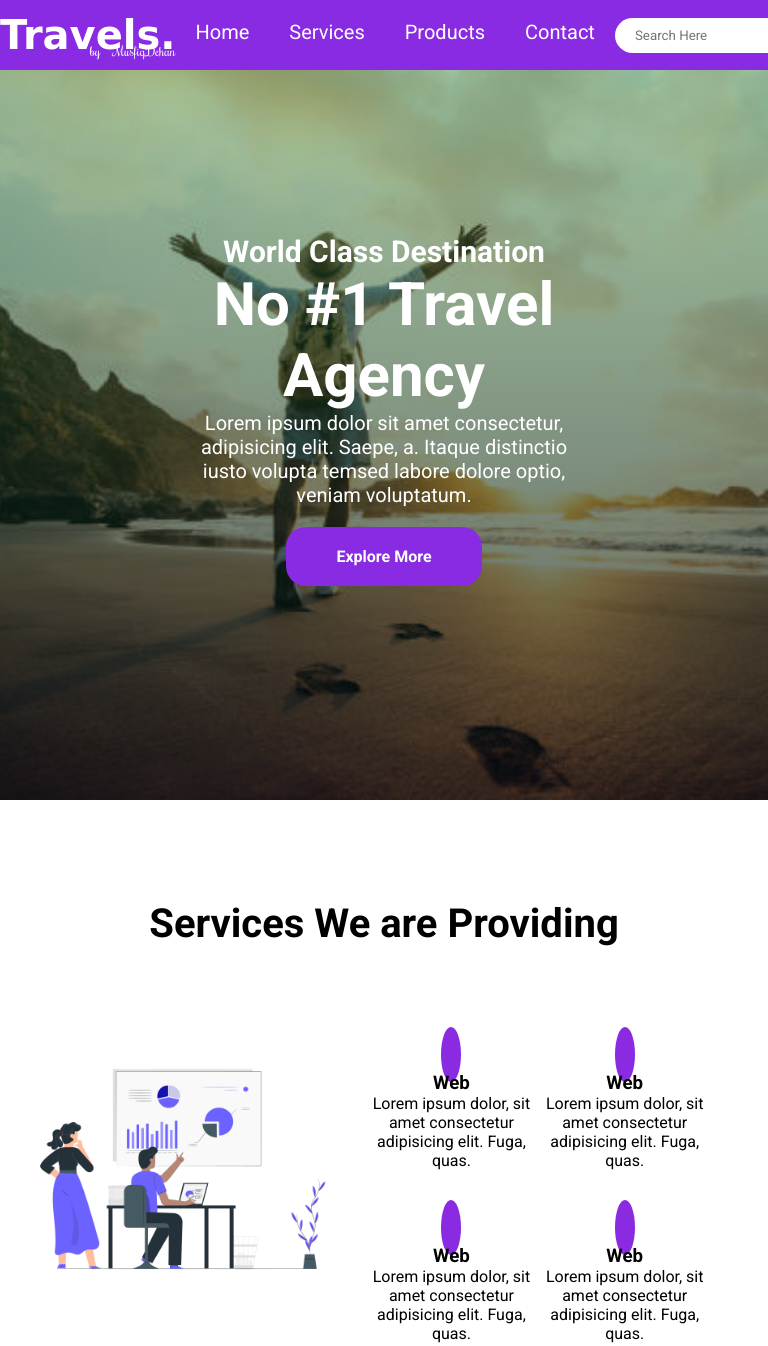
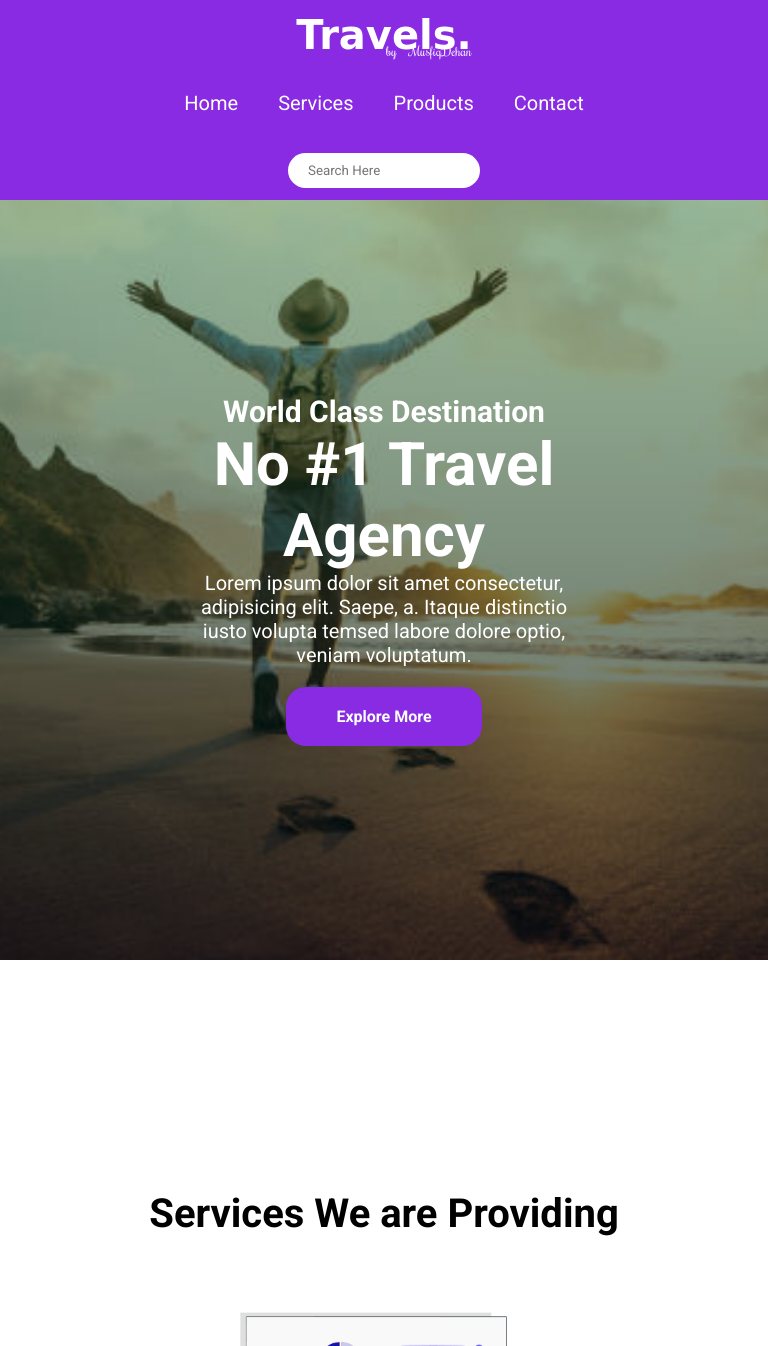
Before and after one commit to MusfiqDehan/company-2041, a plain HTML site: page index.html in a window 768 px wide. Shown: the top 1346 px of the page. Drawn offline with Linux system fonts and the light colour scheme; a web font is replaced by a local one.

Commit message:
add tablet responsiveness

```diff
--- a/style.css
+++ b/style.css
@@ -252,3 +252,42 @@ a {
 .footer div>p>a {
     margin: 0 20px;
 }
+
+/* Responsive Media Query */
+
+/* Tablet Device */
+
+@media screen and (min-width: 689px) and (max-width: 992px) {
+    h2 {
+        margin-top: 130px;
+    }
+
+    #navbar {
+        top: 0;
+        position: fixed;
+        width: 100%;
+        flex-direction: column;
+        min-height: 200px;
+    }
+
+    #header {
+        padding-top: 160px;
+    }
+
+    #services .tablet {
+        flex-direction: column;
+    }
+
+    #services .services-container .half {
+        width: 90%;
+    }
+
+    #products .card-container {
+        grid-template-columns: repeat(2, 1fr);
+    }
+
+    .hidden-btn {
+        display: none;
+    }
+
+}
```
